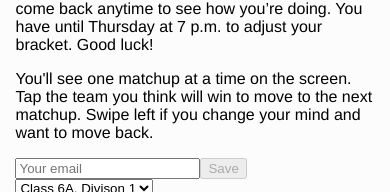
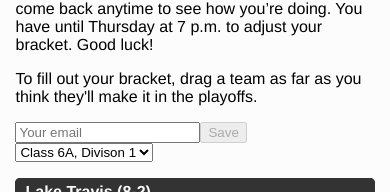
Before and after one commit to sa-express-news/UIL-bracket-17, a React (Create React App) app: page / in a window 390 px wide. Shown: the part 455-647 px from the top of the page. Built offline with nearby package versions, Linux system fonts and the light colour scheme.

Commit message:
Display bracket usage instructions based on whether user is on a touch device, rather than screen size

```diff
--- a/src/components/Bracket/index.tsx
+++ b/src/components/Bracket/index.tsx
@@ -13,7 +13,7 @@ import { UpdateNode, updateNode, updateBracketID, postBracket, fetchBracket, upd
 import { isTeamUpdateLegal, isBracketComplete } from '../../data-structures/bracket';
 
 import './Bracket.css';
-import instructions, { mobileNote, dragNote } from './instructions';
+import instructions, { touchNote, dragNote } from './instructions';
 
 interface BracketState {
     gameIndex: number;
@@ -108,7 +108,7 @@ export default class Bracket extends React.Component<BracketProps, BracketState>
             return <p className="instructions" key={index}>{paragraph}</p>
         });
 
-        let usageNoteParagraph = <p className="instructions">{window.innerWidth > 767 ? dragNote : mobileNote}</p>
+        let usageNoteParagraph = <p className="instructions">{this.props.touchEnabled ? touchNote : dragNote}</p>
 
         const divisionOptions = [
             {
--- a/src/components/Bracket/instructions.ts
+++ b/src/components/Bracket/instructions.ts
@@ -4,7 +4,7 @@ const instructions: string[] = [
     `Once you’ve completed your bracket(s), fill in your email and hit “save.” Then, bookmark the URL and come back anytime to see how you’re doing. You have until Thursday at 7 p.m. to adjust your bracket. Good luck!`
 ];
 
-export const mobileNote = `You'll see one matchup at a time on the screen. Tap the team you think will win to move to the next matchup. Swipe left if you change your mind and want to move back.`
+export const touchNote = `You'll see one matchup at a time on the screen. Tap the team you think will win to move to the next matchup. Swipe left if you change your mind and want to move back.`
 
 export const dragNote = `To fill out your bracket, drag a team as far as you think they'll make it in the playoffs.`
 
```
